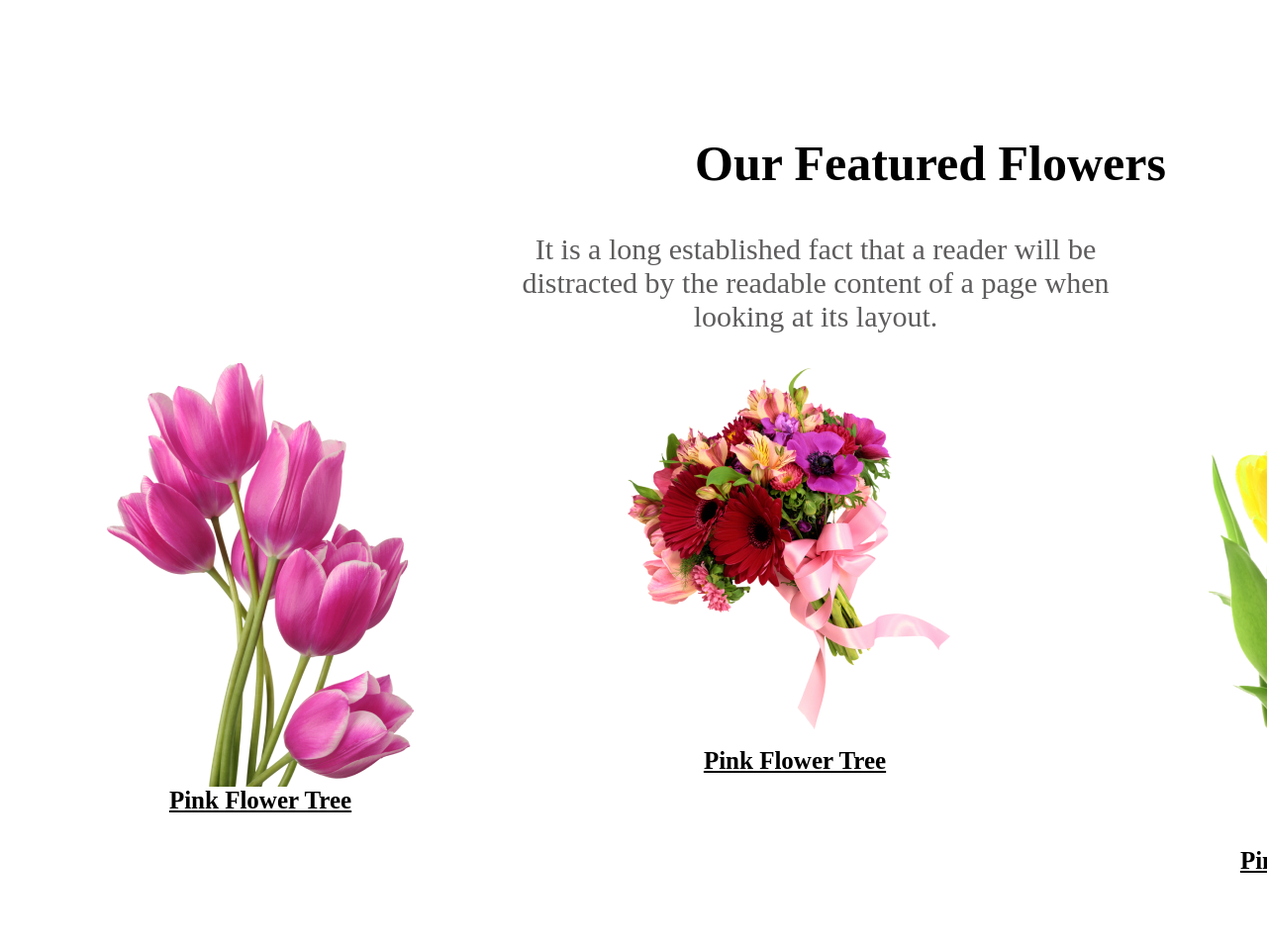
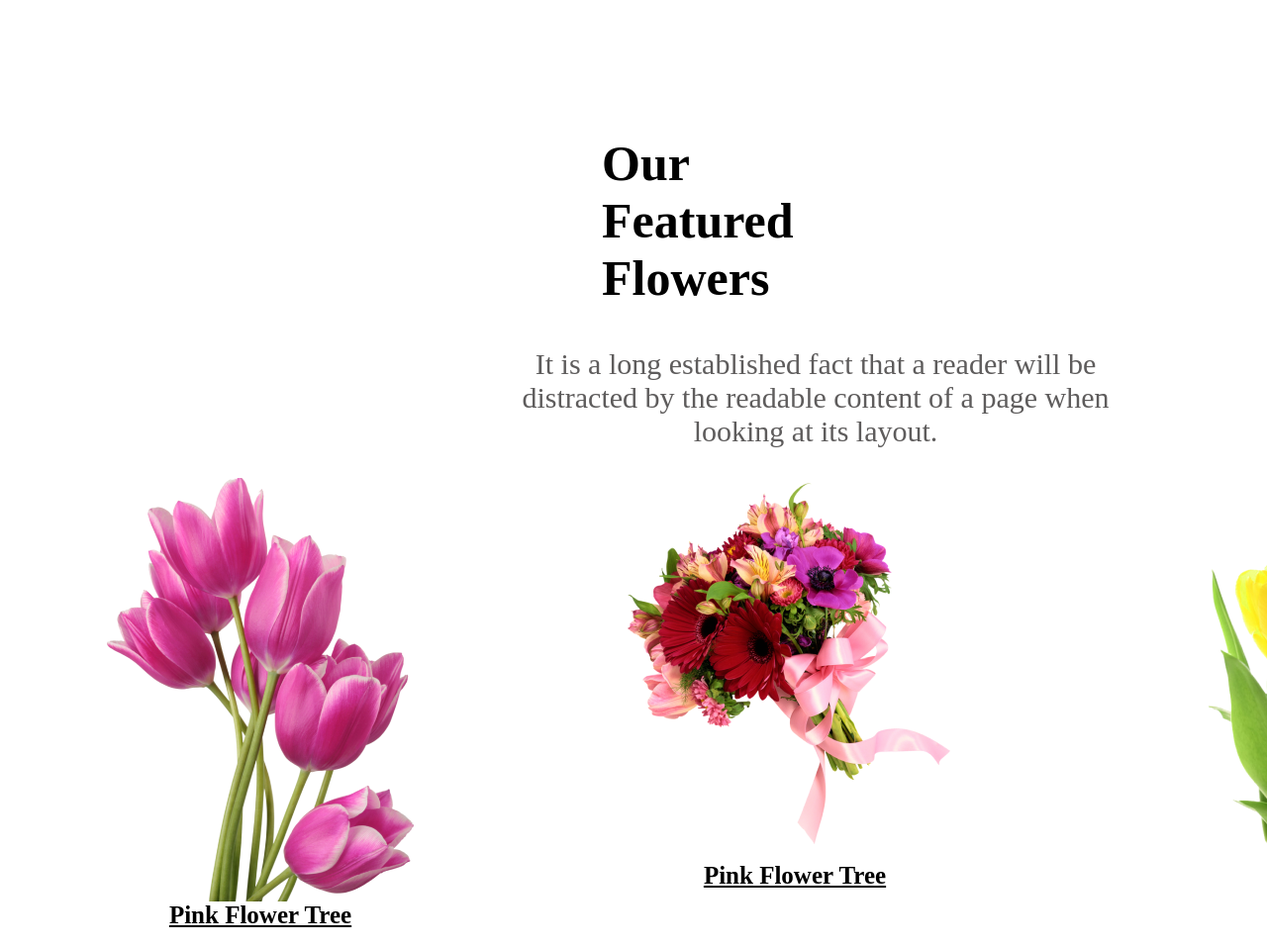
Before and after one commit to Omitul/Flower_website, a plain HTML site: page index.html in a window 1280 px wide. Shown: the part 1340-2297 px from the top of the page at 99% size. Drawn offline with Linux system fonts and the light colour scheme.

Commit message:
fixed bug

```diff
--- a/style.css
+++ b/style.css
@@ -46,10 +46,10 @@ body section{
 
 /* featured flowers section styles */
 .section-title{
+    font-size: 50px;
+    font-weight: 700;
     text-align: center;
-    font-size: 50px;
-    margin-top: 100px;
-    font-weight: 700;
+    margin-right: 600px;
 }
 .section-desc{
     font-size: 30px;
```
